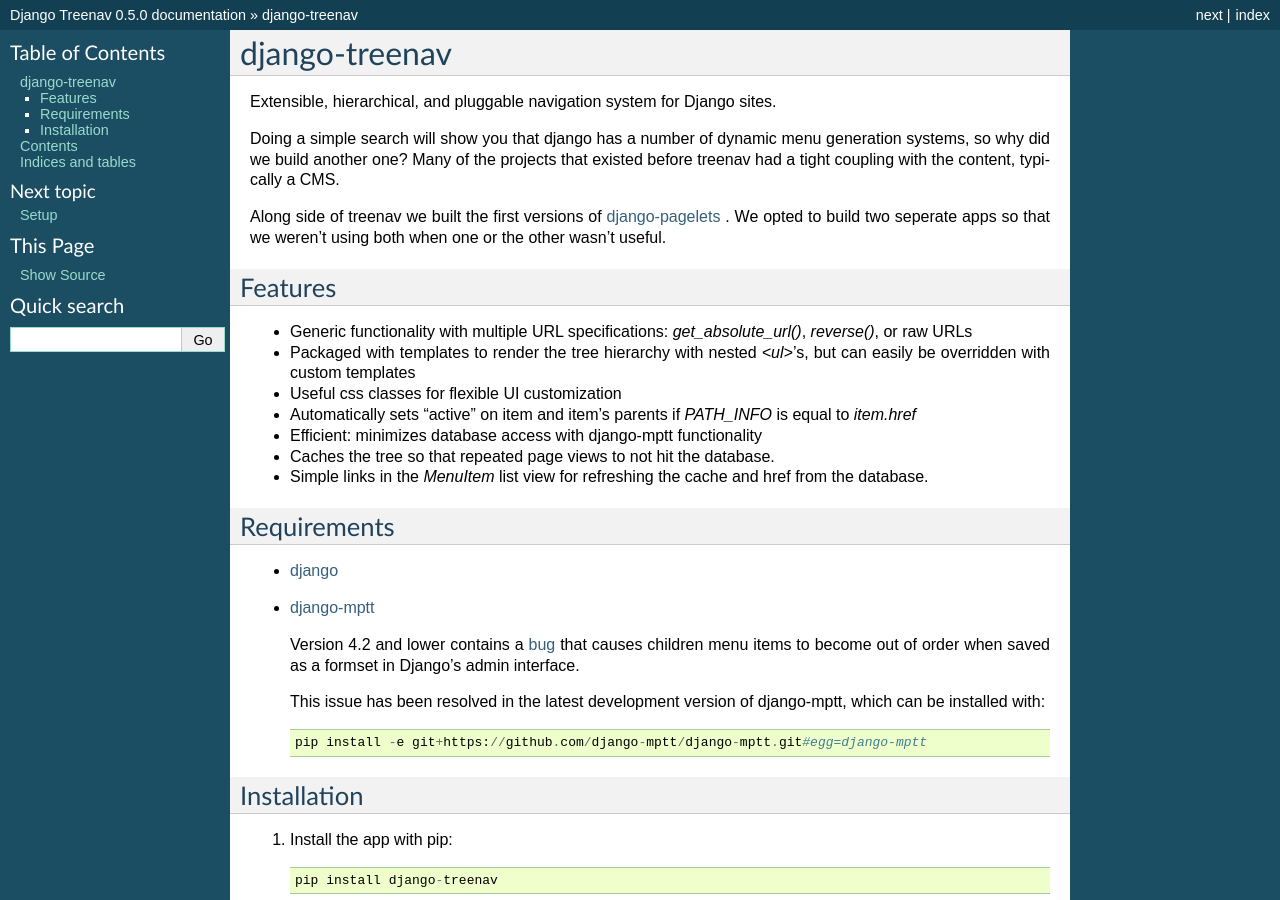
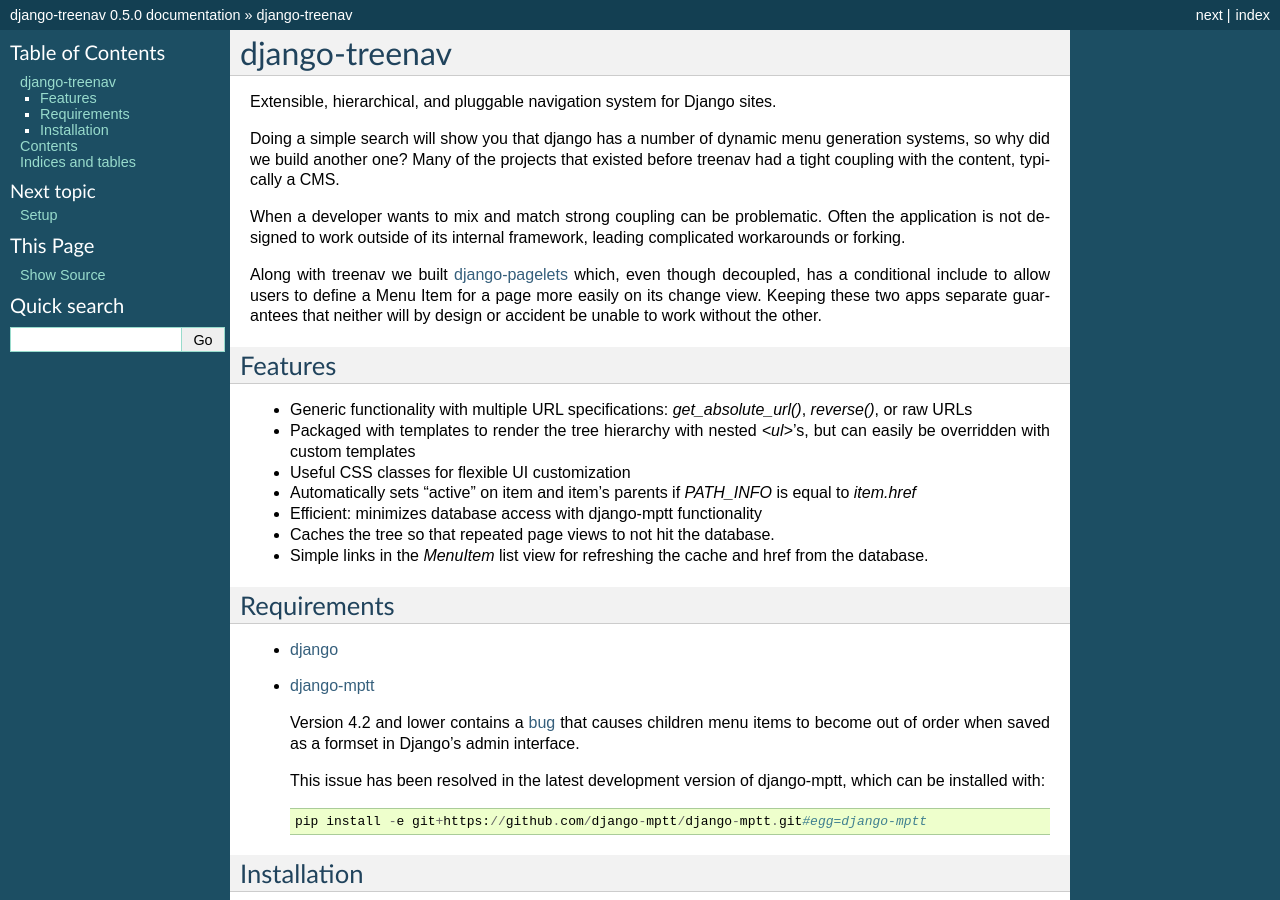
Before and after one commit to caktus/django-treenav, a Sphinx documentation site: the page built from docs/index.rst, in a window 1280 px wide and 900 px high. Built offline with Sphinx 7.4.7, drawn with Linux system fonts in a browser that asks for light colours; some of the changed text lies outside the part shown.

Commit message:
reworked intro and fixed some gramer/style issues

```diff
--- a/README.rst
+++ b/README.rst
@@ -8,17 +8,23 @@
 that existed before treenav had a tight coupling with the content, typically a
 CMS.
 
-Along side of treenav we built the first versions of `django-pagelets
+When a developer wants to mix and match strong coupling can be problematic. Often the
+application is not designed to work outside of its internal framework, leading
+complicated workarounds or forking.
+
+Along with treenav we built `django-pagelets
 <http://readthedocs.org/projects/django-pagelets/>`_
-.  We opted to build two seperate apps so that we weren't using both when one
-or the other wasn't useful.
+which, even though decoupled, has a conditional include to allow users to
+define a Menu Item for a page more easily on its change view.
+Keeping these two apps separate guarantees that neither will by design or accident
+be unable to work without the other.
 
 Features
 --------
 
 - Generic functionality with multiple URL specifications: `get_absolute_url()`, `reverse()`, or raw URLs
 - Packaged with templates to render the tree hierarchy with nested `<ul>`'s, but can easily be overridden with custom templates
-- Useful css classes for flexible UI customization
+- Useful CSS classes for flexible UI customization
 - Automatically sets "active" on item and item's parents if `PATH_INFO` is equal to `item.href`
 - Efficient: minimizes database access with django-mptt functionality
 - Caches the tree so that repeated page views to not hit the database.
--- a/docs/conf.py
+++ b/docs/conf.py
@@ -40,7 +40,7 @@
 master_doc = 'index'
 
 # General information about the project.
-project = u'Django Treenav'
+project = u'django-treenav'
 copyright = u'2011, Caktus Consulting Group LLC'
 
 # The version info for the project you're documenting, acts as replacement for
@@ -178,7 +178,7 @@
 # Grouping the document tree into LaTeX files. List of tuples
 # (source start file, target name, title, author, documentclass [howto/manual]).
 latex_documents = [
-  ('index', 'DjangoTreenav.tex', u'Django Treenav Documentation',
+  ('index', 'DjangoTreenav.tex', u'django-treenav Documentation',
    u'Caktus Consulting Group LLC', 'manual'),
 ]
 
@@ -211,6 +211,6 @@
 # One entry per manual page. List of tuples
 # (source start file, name, description, authors, manual section).
 man_pages = [
-    ('index', 'djangotreenav', u'Django Treenav Documentation',
+    ('index', 'djangotreenav', u'django-treenav Documentation',
      [u'Caktus Consulting Group LLC'], 1)
 ]
--- a/docs/template_tags.rst
+++ b/docs/template_tags.rst
@@ -13,8 +13,8 @@
     {% show_treenav "top-level-slug" full_true=False %}
 
 
-This is the canonical tag you will be using.  It outputs a treeing list starting
-with all the children of menu item which has a slug matching top-level-slug.
+This is the canonical tag you will be using.  It outputs nested lists starting
+with all the children of the menu item with a slug matching top-level-slug.
 Then it builds the next level down if one exists for the active leg of the tree
 and so on.  Take note that only the active portion of the tree will be shown
 unless `full_true` is True.  To see the HTML output go to `Menu HTML Example`_.
```
